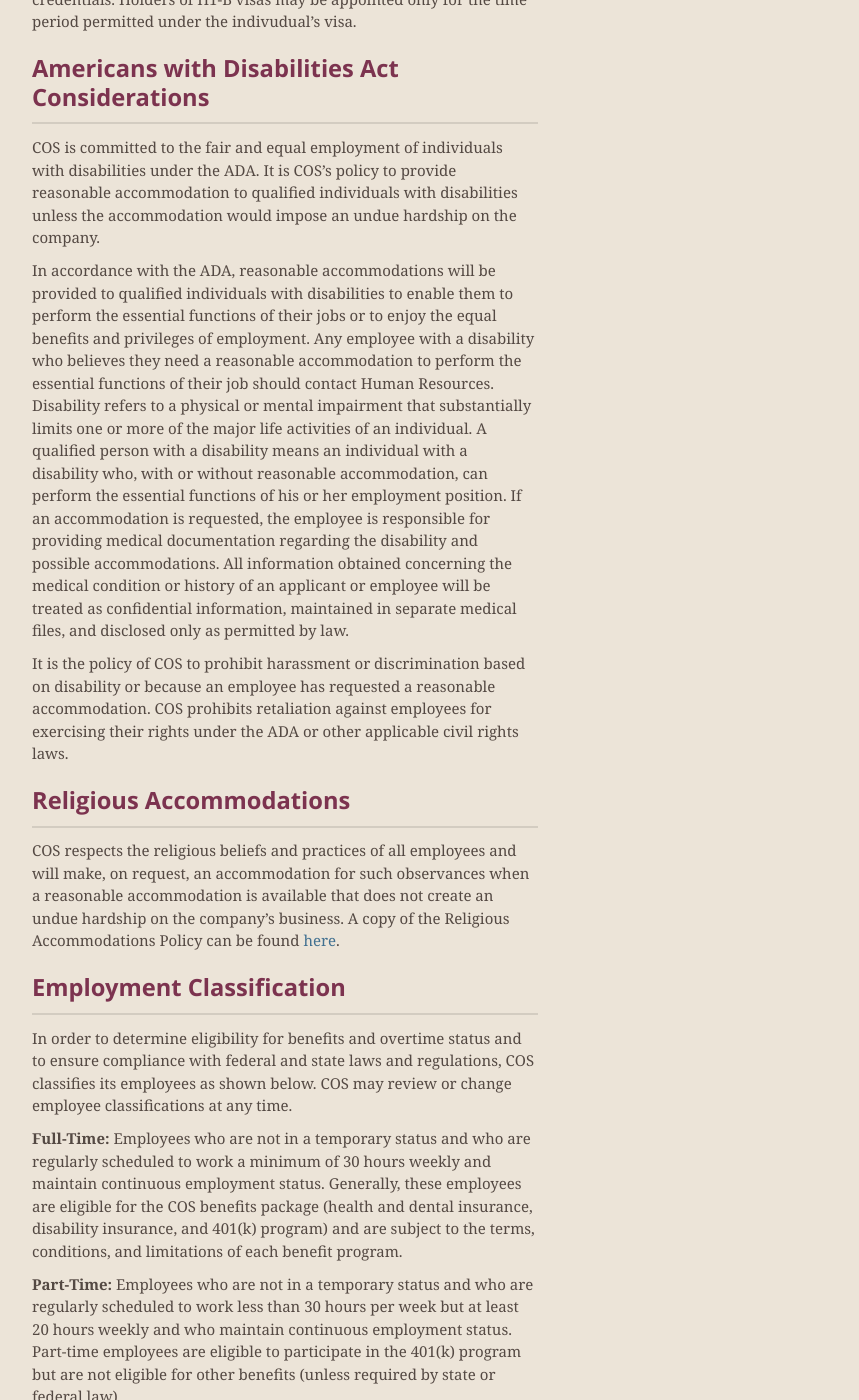
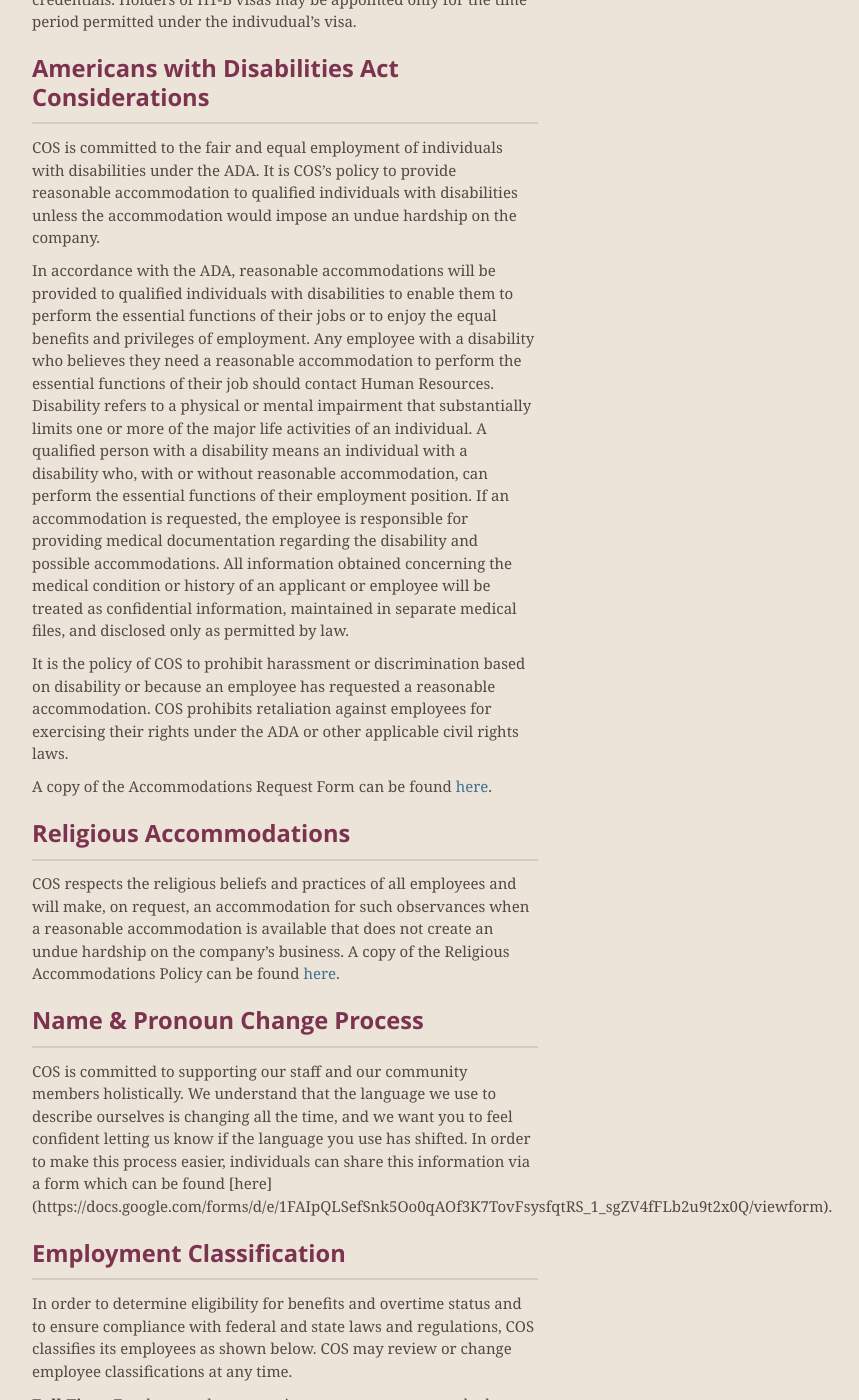
Before and after one commit to CenterForOpenScience/Policies-and-Procedures, a Jekyll site: the page built from index.md, in a window 1280 px wide and 1400 px high, scrolled down 3380 px. Shown: the whole window, without its empty margins (355-1214 px from the left). Built offline with Jekyll 4.4.1, drawn with Linux system fonts in a browser that asks for light colours; nearby versions of some CDN libraries; our own code applies the rules of GitHub Pages for plain Markdown files; some of the changed text lies outside the part shown.

Commit message:
Update index.md

```diff
--- a/index.md
+++ b/index.md
@@ -72,13 +72,19 @@
 
 COS is committed to the fair and equal employment of individuals with disabilities under the ADA. It is COS’s policy to provide reasonable accommodation to qualified individuals with disabilities unless the accommodation would impose an undue hardship on the company.
 
-In accordance with the ADA, reasonable accommodations will be provided to qualified individuals with disabilities to enable them to perform the essential functions of their jobs or to enjoy the equal benefits and privileges of employment. Any employee with a disability who believes they need a reasonable accommodation to perform the essential functions of their job should contact Human Resources. Disability refers to a physical or mental impairment that substantially limits one or more of the major life activities of an individual. A qualified person with a disability means an individual with a disability who, with or without reasonable accommodation, can perform the essential functions of his or her employment position. If an accommodation is requested, the employee is responsible for providing medical documentation regarding the disability and possible accommodations. All information obtained concerning the medical condition or history of an applicant or employee will be treated as confidential information, maintained in separate medical files, and disclosed only as permitted by law.
+In accordance with the ADA, reasonable accommodations will be provided to qualified individuals with disabilities to enable them to perform the essential functions of their jobs or to enjoy the equal benefits and privileges of employment. Any employee with a disability who believes they need a reasonable accommodation to perform the essential functions of their job should contact Human Resources. Disability refers to a physical or mental impairment that substantially limits one or more of the major life activities of an individual. A qualified person with a disability means an individual with a disability who, with or without reasonable accommodation, can perform the essential functions of their employment position. If an accommodation is requested, the employee is responsible for providing medical documentation regarding the disability and possible accommodations. All information obtained concerning the medical condition or history of an applicant or employee will be treated as confidential information, maintained in separate medical files, and disclosed only as permitted by law.
 
 It is the policy of COS to prohibit harassment or discrimination based on disability or because an employee has requested a reasonable accommodation. COS prohibits retaliation against employees for exercising their rights under the ADA or other applicable civil rights laws.
+
+A copy of the Accommodations Request Form can be found [here](https://docs.google.com/forms/d/e/1FAIpQLSef7elb-9-WkaXNTlnSQZ9mHkxWjMcYwIvBRTjVoVkj6YpJzQ/viewform?usp=sf_link).
 
 ## Religious Accommodations
 
 COS respects the religious beliefs and practices of all employees and will make, on request, an accommodation for such observances when a reasonable accommodation is available that does not create an undue hardship on the company’s business. A copy of the Religious Accommodations Policy can be found [here](https://docs.google.com/document/d/e/2PACX-1vT60-9BZlEbShKQs94BFU7VDBFfxX1JzVUqM6_0VTidp1s2S3F_vs4OpFSdWrDW0t35Ro-YugxQNv_V/pub).
+
+## Name & Pronoun Change Process
+
+COS is committed to supporting our staff and our community members holistically. We understand that the language we use to describe ourselves is changing all the time, and we want you to feel confident letting us know if the language you use has shifted. In order to make this process easier, individuals can share this information via a form which can be found [here] (https://docs.google.com/forms/d/e/1FAIpQLSefSnk5Oo0qAOf3K7TovFsysfqtRS_1_sgZV4fFLb2u9t2x0Q/viewform).
 
 Employment Classification
 ------------------
@@ -273,9 +279,11 @@
 1. **Nonverbal:** Sexually suggestive objects or pictures, graphic commentaries, suggestive or insulting sounds, leering, whistling, obscene gestures.
 1. **Physical:** Unwanted physical contact, including touching, pinching, brushing against the body, or assault.
 
-Other discriminatory harassment is defined as verbal or physical conduct that denigrates or shows hostility or aversion toward an individual because of his/her age, race, religion, color, sex, sexual orientation, gender identity, genetic information, veteran status, national origin, ancestry or disability.
+Other discriminatory harassment is defined as verbal or physical conduct that denigrates or shows hostility or aversion toward an individual because of their age, race, religion, color, sex, sexual orientation, gender identity, genetic information, veteran status, national origin, ancestry or disability.
 
 Anyone who believes he or she has been the subject of sexual harassment, or any other type of discrimination, should report all of the facts and circumstances immediately, either to the Senior Human Resources Manager or the Management Team.  An investigation of all complaints will be undertaken immediately.  Any employee who has been found to have harassed another individual will be subject to appropriate sanctions, including immediate termination.
+
+Staff may also utilize the Incident Report form [here](https://docs.google.com/forms/d/e/1FAIpQLSfQiuUsxX8AO_cJDNKIr7FUoh6Ob31AXJj4YXivaql2JX-KdQ/viewform).
 
 Dismissal Without Cause (At-Will)
 ------------------
@@ -296,7 +304,7 @@
 **Personal Misconduct:** Disciplinary action under this category results from employee misconduct that is contrary to the best interests of the COS and is more serious than performance of duty infractions. Specific examples of serious personal misconduct actions include being convicted of a felony, misusing funds, fighting or attempting bodily injury to another COS staff member or visitor, using abusive or threatening language, sexual harassment, divulging confidential information, theft or dishonesty, intoxication or possession of illegal substances, possession of weapons on COS premises,  soliciting tips from clients, and falsifying documents.  These examples are not exhaustive of the category. Any employee may be terminated immediately for a serious offense.  The following process applies:
 
 1. **Suspension:**  Should a serious personal misconduct occur, the employee shall be suspended immediately without pay while the case is investigated. A memorandum delineating the basis for the suspension shall be placed in the employee's personnel file.
-2. **Investigation:**   The activity that resulted in the suspension will be investigated by Human Resources. All facts and related information will be considered.  A memorandum summarizing the investigation and the decision shall be forwarded to the suspended employee and placed in his or her personnel file within ten (10) working days.
+2. **Investigation:**   The activity that resulted in the suspension will be investigated by Human Resources. All facts and related information will be considered.  A memorandum summarizing the investigation and the decision shall be forwarded to the suspended employee and placed in their personnel file within ten (10) working days.
 3. **Dismissal/Reinstatement**: Human Resources, based on the outcome of the investigation, shall terminate or reinstate the employee. If the employee is reinstated, Human Resouces shall also elect whether to consider this suspension as disciplinary time-off without pay, or to compensate the employee for the period of suspension.
 
 Reduction in Force
@@ -307,7 +315,7 @@
 Resignation
 ------------------
 
-Resignation is a separation from COS initiated by the employee.  Employees, with the exception of contract employees, may terminate their employment voluntarily at any time and shall give COS at least two weeks written notice prior to the effective date.  Contracts employees will be required to give sufficient notice, as outlined in their employment agreement.  Employees who resign may be accompanied by an exit interview. Employees are required to work during his or her two-week resignation period. No pre-scheduled vacation or sick leave may be taken during this time.
+Resignation is a separation from COS initiated by the employee.  Employees, with the exception of contract employees, may terminate their employment voluntarily at any time and shall give COS at least two weeks written notice prior to the effective date.  Contracts employees will be required to give sufficient notice, as outlined in their employment agreement.  Employees who resign may be accompanied by an exit interview. Employees are required to work during their two-week resignation period. No pre-scheduled vacation or sick leave may be taken during this time.
 
 Exit Interview
 ------------------
```
